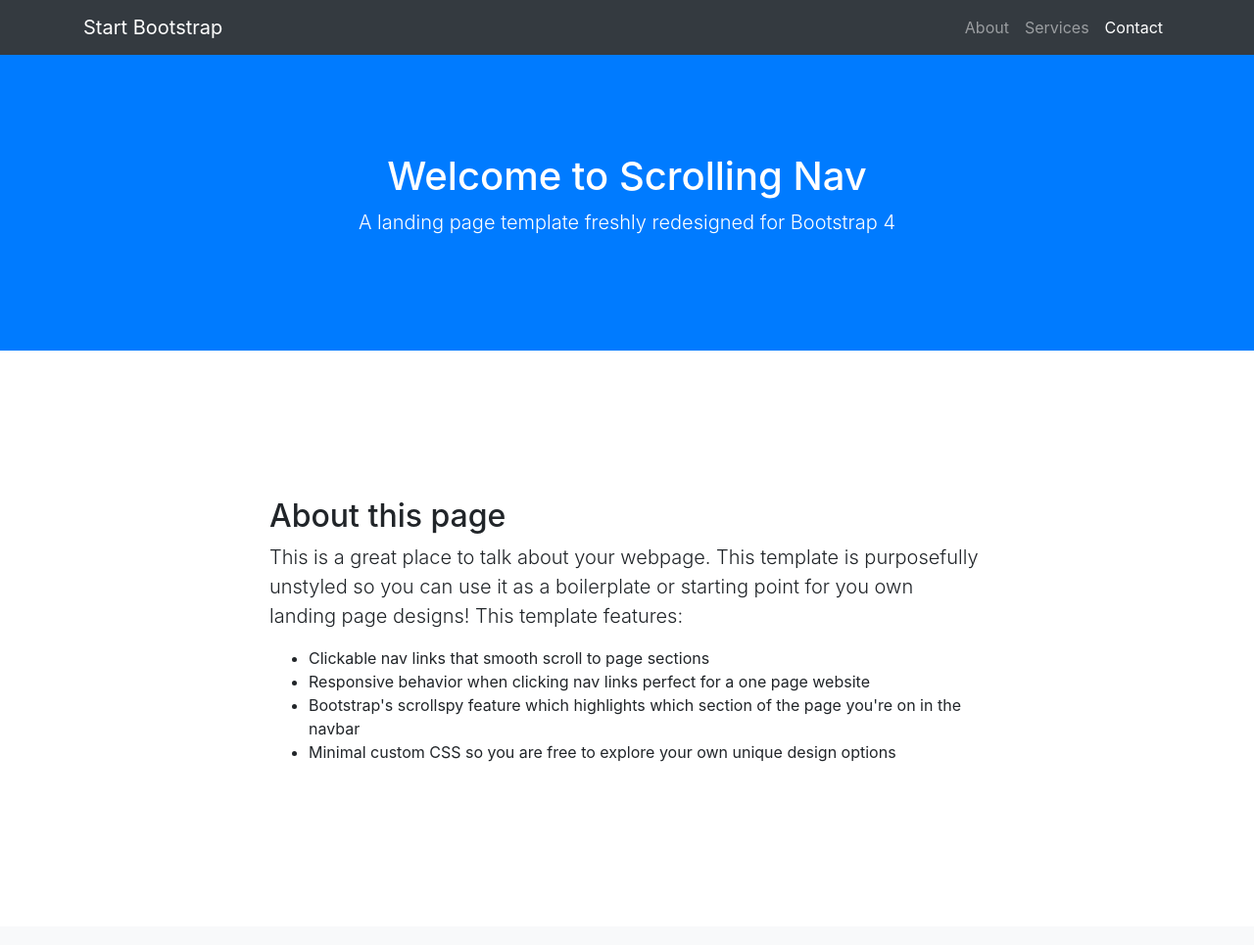
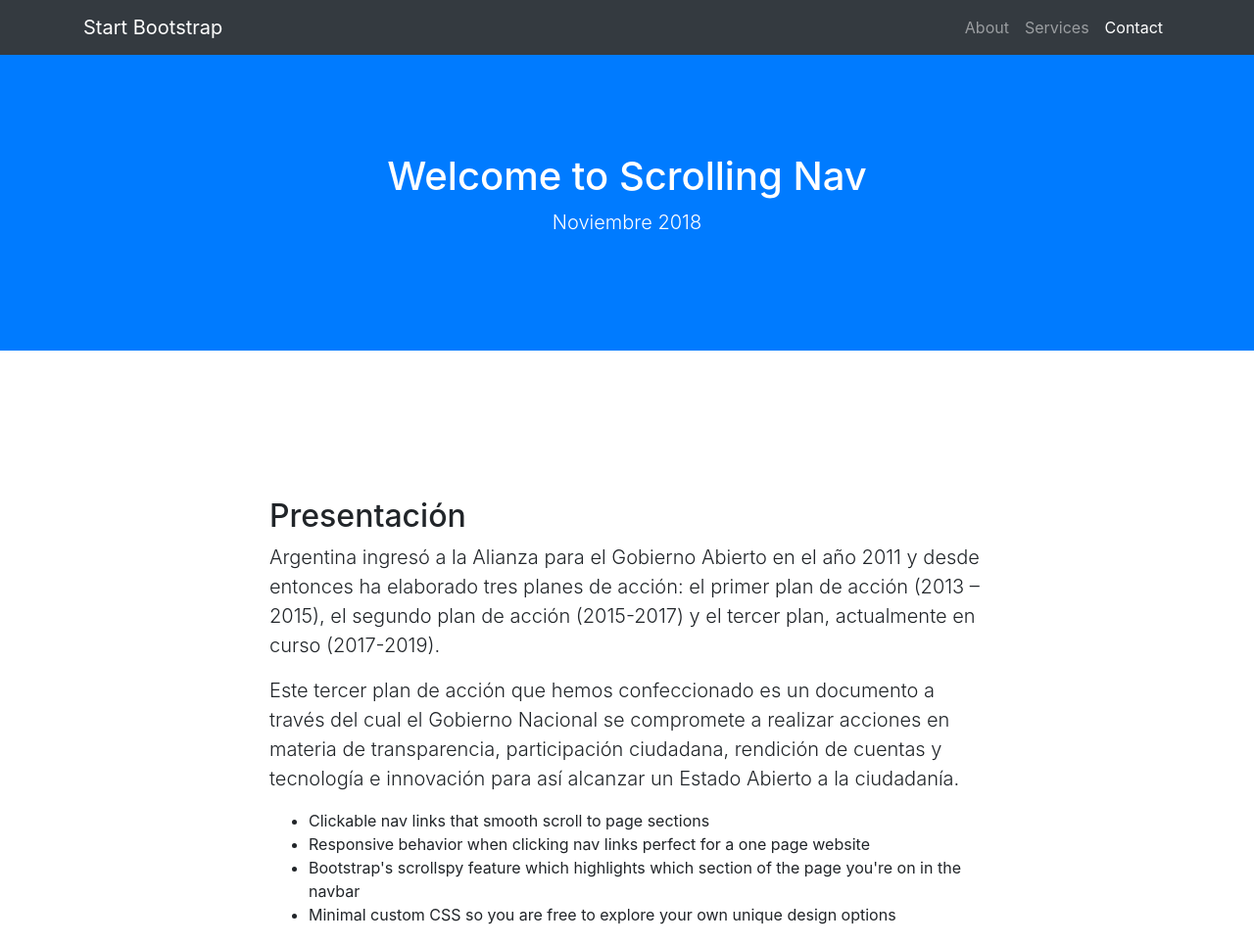
Before and after one commit to matifernandez/argentina-ogp, a website with bundled scripts: page index.html in a window 1280 px wide. Shown: the top 965 px of the page at 98% size. Built offline with nearby package versions, Linux system fonts and the light colour scheme.

Commit message:
Update index.html

```diff
--- a/index.html
+++ b/index.html
@@ -8,7 +8,7 @@
     <meta name="description" content="">
     <meta name="author" content="">
 
-    <title>Scrolling Nav - Start Bootstrap Template</title>
+    <title>Indicador de avance en la implementación de los compromisos en el marco de la Alianza para el Gobierno Abierto</title>
 
     <!-- Bootstrap core CSS -->
     <link href="vendor/bootstrap/css/bootstrap.min.css" rel="stylesheet">
@@ -46,7 +46,7 @@
     <header class="bg-primary text-white">
       <div class="container text-center">
         <h1>Welcome to Scrolling Nav</h1>
-        <p class="lead">A landing page template freshly redesigned for Bootstrap 4</p>
+        <p class="lead">Noviembre 2018</p>
       </div>
     </header>
 
@@ -54,8 +54,10 @@
       <div class="container">
         <div class="row">
           <div class="col-lg-8 mx-auto">
-            <h2>About this page</h2>
-            <p class="lead">This is a great place to talk about your webpage. This template is purposefully unstyled so you can use it as a boilerplate or starting point for you own landing page designs! This template features:</p>
+            <h2>Presentación</h2>
+            <p class="lead">Argentina ingresó a la Alianza para el Gobierno Abierto en el año 2011 y desde entonces ha elaborado tres planes de acción: el primer plan de acción (2013 – 2015), el segundo plan de acción (2015-2017) y el tercer plan, actualmente en curso (2017-2019).</p>
+            <p class="lead">Este tercer plan de acción que hemos confeccionado es un documento a través del cual el Gobierno Nacional se compromete a realizar acciones en materia de transparencia, participación ciudadana, rendición de cuentas y tecnología e innovación para así alcanzar un Estado Abierto a la ciudadanía.</p>
+
             <ul>
               <li>Clickable nav links that smooth scroll to page sections</li>
               <li>Responsive behavior when clicking nav links perfect for a one page website</li>
```
